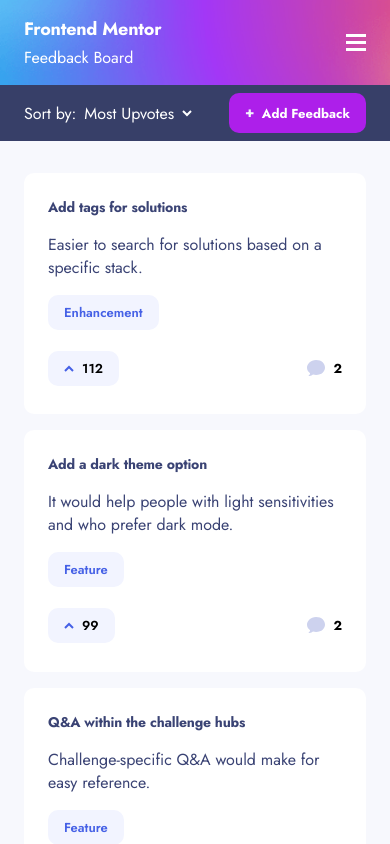
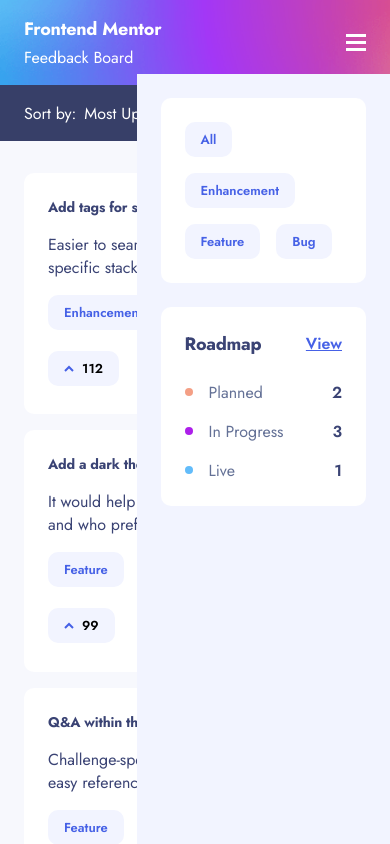
Before and after one commit to jljakin2/product-feedback-next, a Next.js app in the folder frontend/: page / in a window 390 px wide. Shown: the top 844 px of the page. Built offline with nearby package versions, Linux system fonts and the light colour scheme.

Commit message:
TagFilter and RoadmapMenu components along with initial setup for mobile nav menu containing these components

```diff
--- /dev/null
+++ b/frontend/components/Dot.js
@@ -0,0 +1,15 @@
+import styled from "styled-components";
+
+import roadmapColors from "../lib/roadmapColors";
+
+const DotStyles = styled.div`
+  background: ${({ statusView, colors }) => `${colors[statusView]}`};
+  border-radius: 50%;
+
+  width: 0.5rem;
+  height: 0.5rem;
+`;
+
+export default function Dot({ statusView }) {
+  return <DotStyles colors={roadmapColors} statusView={statusView} />;
+}
--- /dev/null
+++ b/frontend/components/FilterTags.js
@@ -0,0 +1,29 @@
+import styled from "styled-components";
+
+import Tag from "./Tag";
+
+import getProductCategories from "../lib/getProductCategories";
+import data from "../lib/data.json";
+
+const FilterTagsStyles = styled.div`
+  background: var(--white);
+  border-radius: 0.625rem;
+
+  display: flex;
+  flex-wrap: wrap;
+  gap: 1rem;
+  align-items: center;
+
+  padding: 1.5rem;
+`;
+
+export default function FilterTags() {
+  // TODO: remove reference to data.json and switch to graphQL query
+  const { productRequests } = data;
+  const allCategories = getProductCategories(productRequests);
+
+  const renderedTags = allCategories.map((category, index) => {
+    return <Tag key={index} category={category} />;
+  });
+  return <FilterTagsStyles>{renderedTags}</FilterTagsStyles>;
+}
--- a/frontend/components/Logo.js
+++ b/frontend/components/Logo.js
@@ -27,6 +27,7 @@
         <h3>Frontend Mentor</h3>
         <p>Feedback Board</p>
       </div>
+
       <Hamburger />
     </LogoStyles>
   );
--- a/frontend/components/RoadmapMenu.js
+++ b/frontend/components/RoadmapMenu.js
@@ -1,3 +1,84 @@
+import Link from "next/link";
+import styled from "styled-components";
+
+import Dot from "./Dot";
+
+import capitalize from "../lib/capitalize";
+import roadmapColors from "../lib/roadmapColors";
+import data from "../lib/data.json";
+
+const RoadmapMenuStyles = styled.div`
+  background: var(--white);
+  border-radius: 0.625rem;
+
+  padding: 1.5rem;
+
+  .header {
+    display: flex;
+    justify-content: space-between;
+    align-items: center;
+
+    margin-bottom: 1.5rem;
+  }
+
+  .content-row {
+    display: flex;
+    align-items: center;
+
+    &:not(:last-child) {
+      margin-bottom: 1rem;
+    }
+  }
+
+  .body-1 {
+    color: var(--greyBlue);
+
+    margin-left: 1rem;
+  }
+
+  .body-3 {
+    font-size: 1rem;
+
+    margin-left: auto;
+  }
+
+  a {
+    color: var(--blue);
+    font-weight: 600;
+    text-decoration: underline;
+    cursor: pointer;
+  }
+`;
+
 export default function RoadmapMenu() {
-  return <div>roadmap menu</div>;
+  // TODO: replace data from json file with data from database. useQuery()
+  const { productRequests } = data;
+
+  function getNumOfStatus(products, status) {
+    // take all products and find the total number of suggestions that match the given status
+    return products.filter(product => product.status === status).length;
+  }
+
+  const renderedStatusContent = Object.keys(roadmapColors).map((key, index) => {
+    return (
+      <div key={index} className="content-row">
+        <Dot statusView={key} />
+        <p className="body-1">{capitalize(key)}</p>
+        <p className="body-3">{getNumOfStatus(productRequests, key)}</p>
+      </div>
+    );
+  });
+
+  return (
+    <RoadmapMenuStyles>
+      <div className="header">
+        <h3>Roadmap</h3>
+        <Link href="/roadmap" className="view">
+          View
+        </Link>
+      </div>
+
+      <div>{renderedStatusContent}</div>
+    </RoadmapMenuStyles>
+  );
 }
--- a/frontend/components/SuggestionCard.js
+++ b/frontend/components/SuggestionCard.js
@@ -4,7 +4,10 @@
 import UpVoteBtn from "./Buttons/UpVoteBtn";
 import Tag from "./Tag";
 import CommentsBtn from "./Buttons/CommentsBtn";
+import Dot from "./Dot";
+
 import capitalize from "../lib/capitalize";
+import roadmapColors from "../lib/roadmapColors";
 
 const SuggestionCardStyles = styled.div`
   background: var(--white);
@@ -61,36 +64,25 @@
     align-items: center;
 
     margin-bottom: 1rem;
-  }
 
-  .dot {
-    background: ${({ statusView, colors }) => `${colors[statusView]}`};
-    border-radius: 50%;
-
-    margin-right: 0.5rem;
-    width: 0.5rem;
-    height: 0.5rem;
+    & p {
+      margin-left: 0.5rem;
+    }
   }
 `;
 
 export default function SuggestionCard({ product, roadmap, statusView }) {
-  const colors = {
-    planned: "var(--orange)",
-    inProgress: "var(--purple)",
-    live: "var(--lightBlue)",
-  };
-
   return (
     <SuggestionCardStyles
       roadmap={roadmap}
       statusView={statusView}
-      colors={colors}>
+      colors={roadmapColors}>
       {roadmap && <div className="top-border" />}
 
       <div className="main">
         {roadmap && (
           <div className="status-container">
-            <div className="dot" />
+            <Dot statusView={statusView} />
             <p className="body-2">{capitalize(product.status)}</p>
           </div>
         )}
--- a/frontend/components/Tag.js
+++ b/frontend/components/Tag.js
@@ -1,3 +1,4 @@
+import PropTypes from "prop-types";
 import styled from "styled-components";
 
 import capitalize from "../lib/capitalize";
@@ -20,3 +21,11 @@
 };
 
 export default Tag;
+
+Tag.defaultProps = {
+  category: "",
+};
+
+Tag.propTypes = {
+  category: PropTypes.string,
+};
--- /dev/null
+++ b/frontend/lib/getProductCategories.js
@@ -0,0 +1,15 @@
+export default function getProductCategories(products) {
+  // take all products and create a list of the unique categories that exist
+  const productCategories = ["all"]; // always start with "all" because that is the default filter
+
+  for (let product of products) {
+    const category = product.category;
+
+    if (!productCategories.includes(category)) {
+      // if the category isn't already in the array, then push it
+      productCategories.push(category);
+    }
+  }
+
+  return productCategories;
+}
--- /dev/null
+++ b/frontend/lib/roadmapColors.js
@@ -0,0 +1,7 @@
+const colors = {
+  planned: "var(--orange)",
+  inProgress: "var(--purple)",
+  live: "var(--lightBlue)",
+};
+
+export default colors;
--- a/frontend/pages/index.js
+++ b/frontend/pages/index.js
@@ -6,10 +6,34 @@
 
 import data from "../lib/data.json";
 import EmptyState from "../components/EmptyState";
+import FilterTags from "../components/FilterTags";
+import RoadmapMenu from "../components/RoadmapMenu";
 
 const HomeStyles = styled.div`
+  header {
+    position: relative;
+  }
+
   main {
     padding: 1rem 1.5rem;
+  }
+
+  .mobile-menu {
+    background: var(--grey);
+
+    position: absolute;
+    top: 4.6rem;
+    right: 0;
+
+    width: 65vw;
+    height: 100vh;
+    padding: 1.5rem;
+
+    z-index: 1000;
+
+    & .tags {
+      margin-bottom: 1.5rem;
+    }
   }
 `;
 
@@ -30,6 +54,12 @@
 
       <header>
         <Logo />
+        <div className="mobile-menu">
+          <div className="tags">
+            <FilterTags />
+          </div>
+          <RoadmapMenu />
+        </div>
         <MainMenu />
       </header>
 
--- a/frontend/pages/roadmap.js
+++ b/frontend/pages/roadmap.js
@@ -6,6 +6,7 @@
 import GoBackBtn from "../components/Buttons/GoBackBtn";
 import AddFeedbackBtn from "../components/Buttons/AddFeedbackBtn";
 
+import roadmapColors from "../lib/roadmapColors";
 import data from "../lib/data.json";
 
 const RoadMapStyles = styled.div`
```
Also changed, not shown: frontend/components/Comments/AddCommentForm.js (+16 -8 lines).
